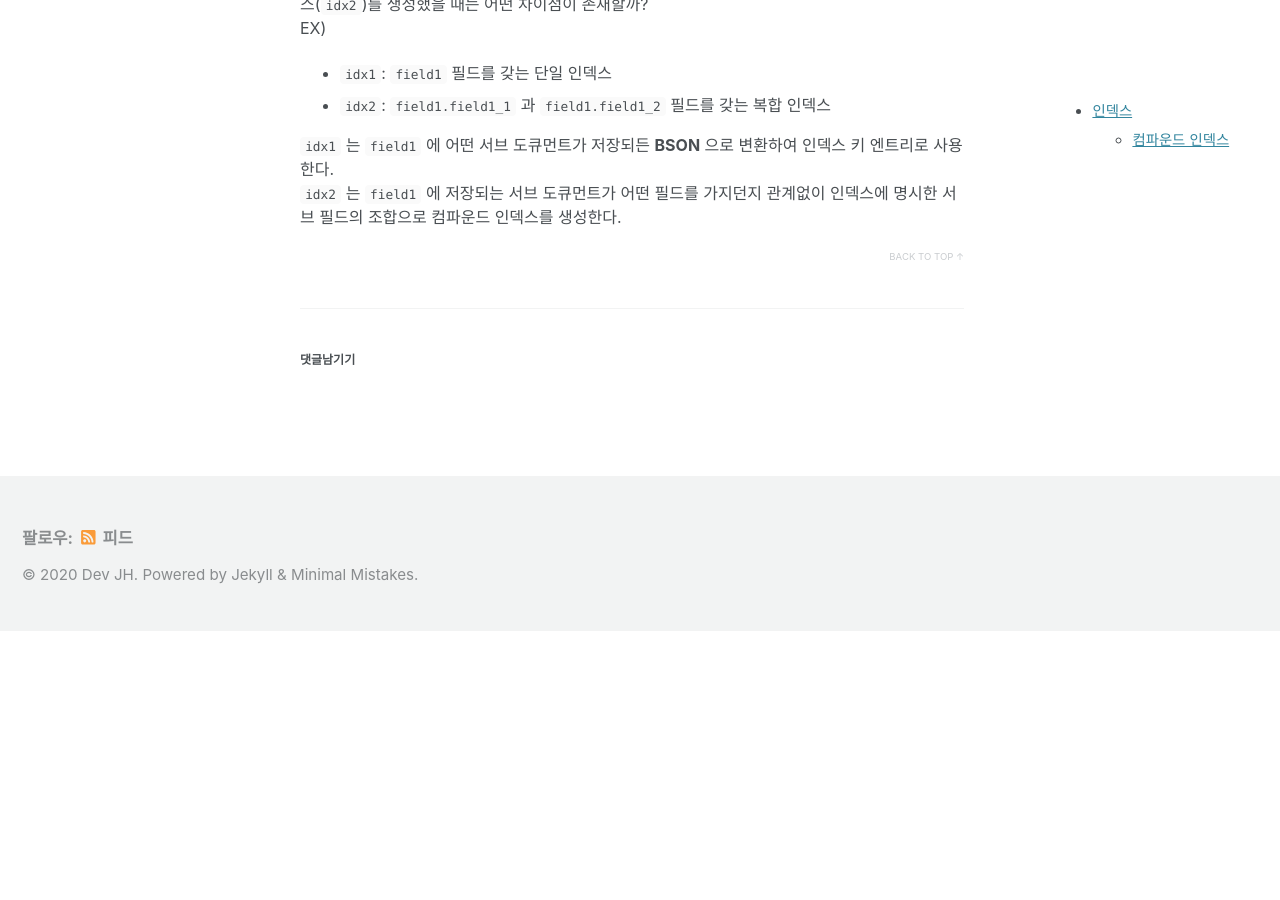
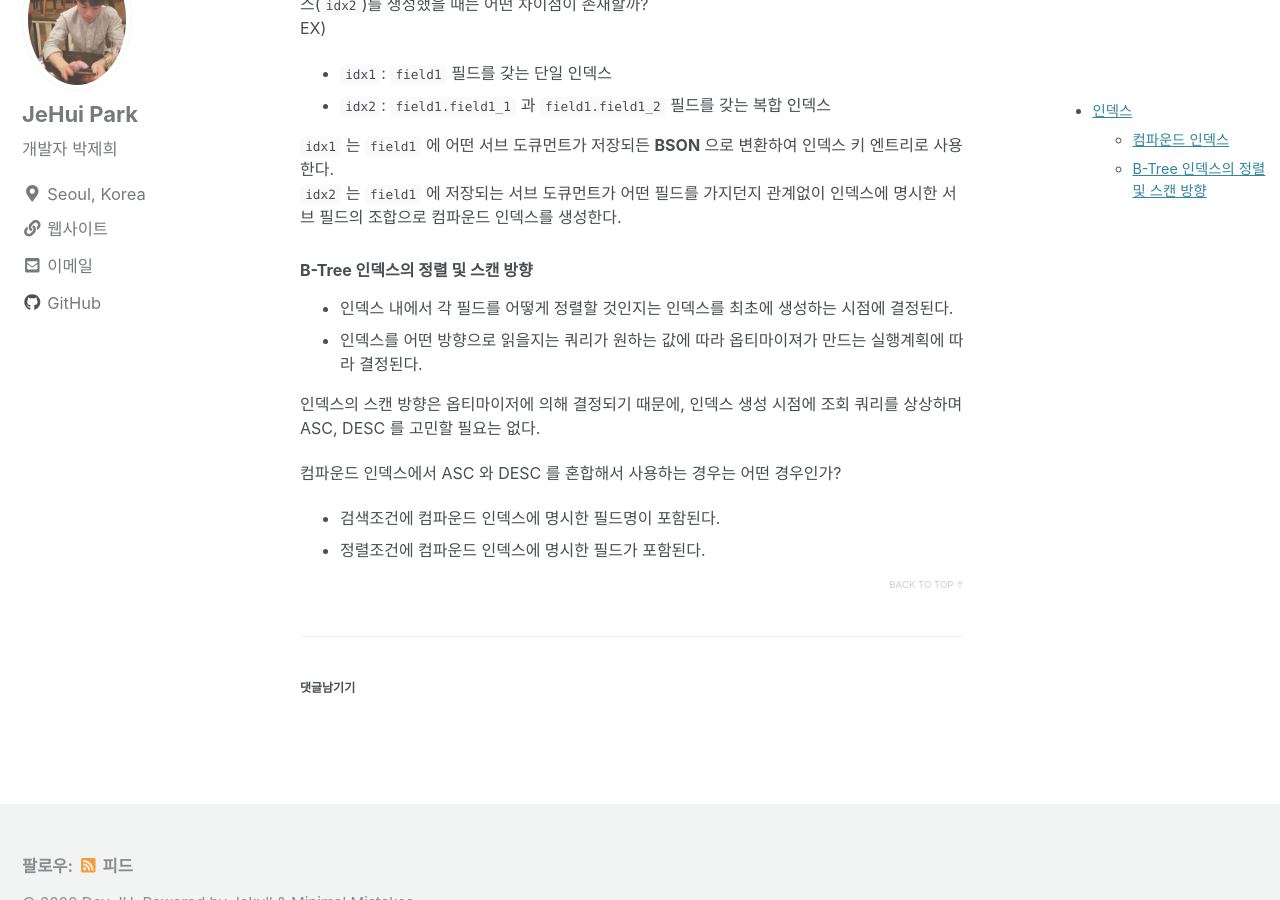
Before and after one commit to JeHuiPark/JeHuiPark.github.io, a Jekyll site: the page built from _posts/2020-08-16-mongo-study.md, in a window 1280 px wide and 900 px high, scrolled down 1301 px. Built offline with Jekyll 4.4.1, drawn with Linux system fonts in a browser that asks for light colours; nearby versions of some CDN libraries; comment, search, counter and statistics services are not loaded; before the commit the page ends 1931 px from its top, so only the background shows below that.

Commit message:
Update 2020-08-16-mongo-study.md

```diff
--- a/_posts/2020-08-16-mongo-study.md
+++ b/_posts/2020-08-16-mongo-study.md
@@ -52,3 +52,15 @@
 
 `idx1` 는 `field1` 에 어떤 서브 도큐먼트가 저장되든 **BSON** 으로 변환하여 인덱스 키 엔트리로 사용한다.
 `idx2` 는 `field1` 에 저장되는 서브 도큐먼트가 어떤 필드를 가지던지 관계없이 인덱스에 명시한 서브 필드의 조합으로 컴파운드 인덱스를 생성한다.
+
+
+### B-Tree 인덱스의 정렬 및 스캔 방향
+
+- 인덱스 내에서 각 필드를 어떻게 정렬할 것인지는 인덱스를 최초에 생성하는 시점에 결정된다.
+- 인덱스를 어떤 방향으로 읽을지는 쿼리가 원하는 값에 따라 옵티마이져가 만드는 실행계획에 따라 결정된다.
+
+인덱스의 스캔 방향은 옵티마이저에 의해 결정되기 때문에, 인덱스 생성 시점에 조회 쿼리를 상상하며 ASC, DESC 를 고민할 필요는 없다.
+
+컴파운드 인덱스에서 ASC 와 DESC 를 혼합해서 사용하는 경우는 어떤 경우인가?
+- 검색조건에 컴파운드 인덱스에 명시한 필드명이 포함된다.
+- 정렬조건에 컴파운드 인덱스에 명시한 필드가 포함된다.
```
